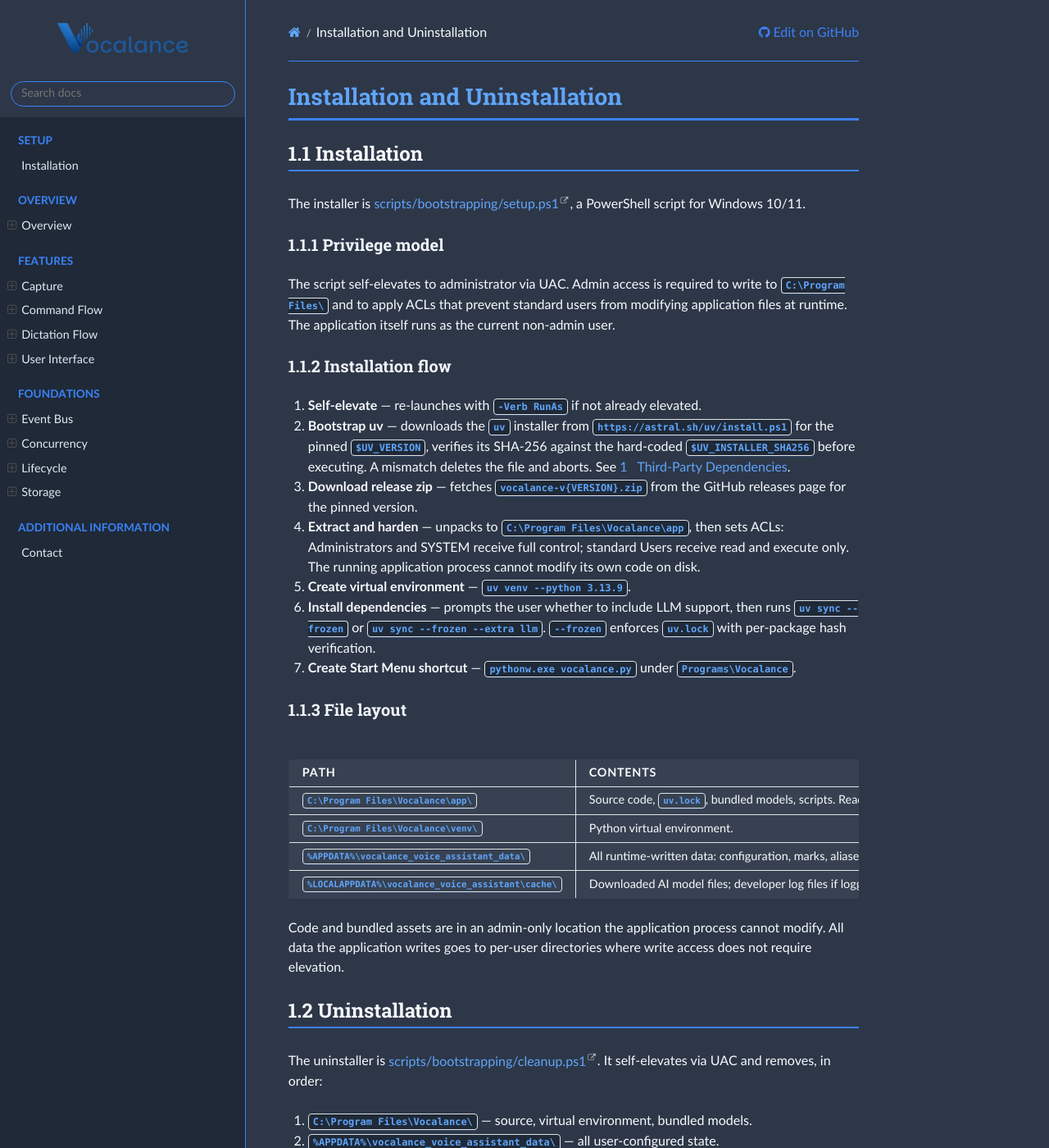
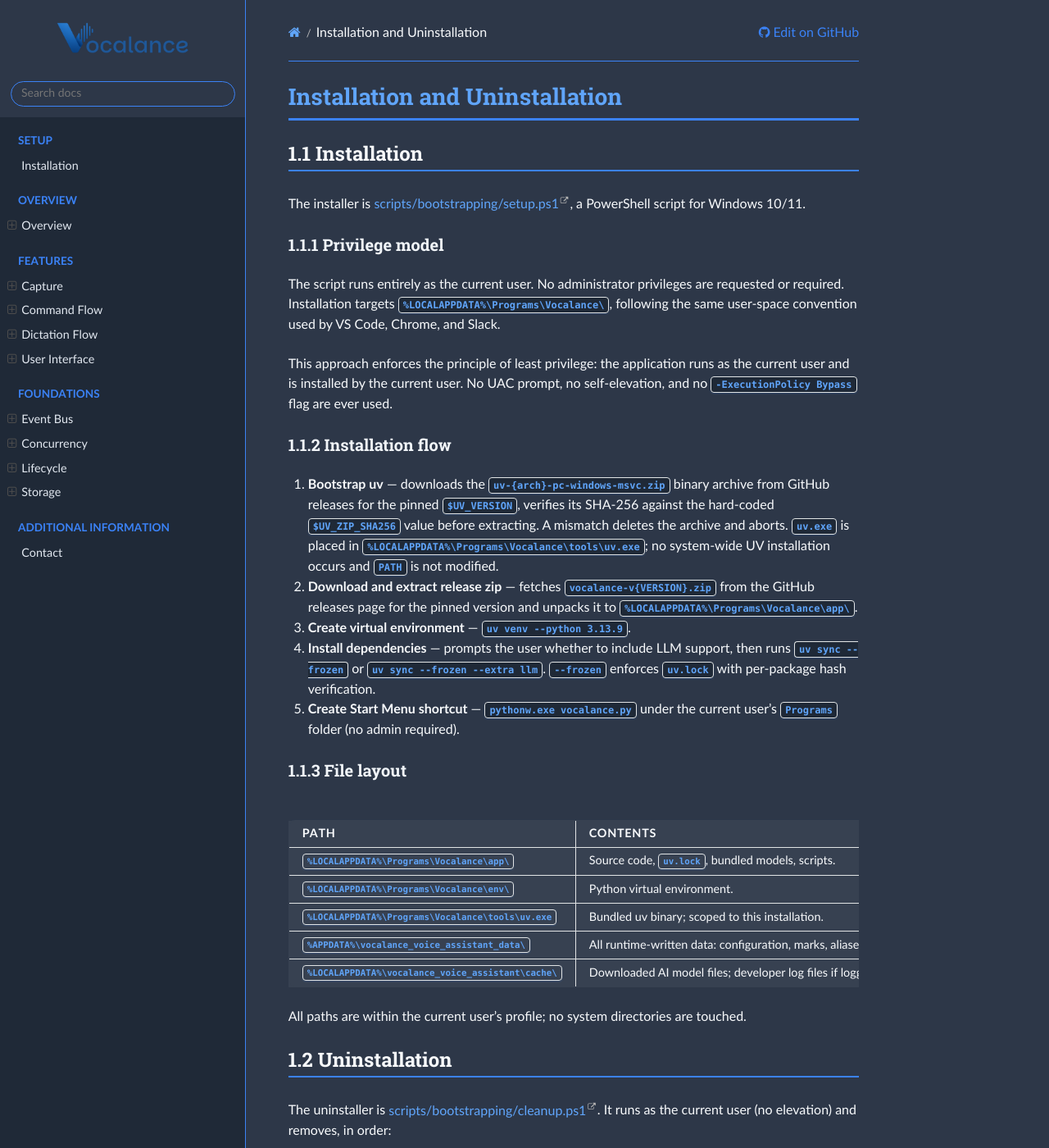
Before and after one commit to rick12000/vocalance, a Sphinx documentation site: the page built from docs/security/installation_uninstallation.rst, in a window 1280 px wide and 1400 px high. Shown: the whole window at 82% size. Built offline with Sphinx 7.4.7 and the Read the Docs theme 3.1.0, drawn with Linux system fonts in a browser that asks for light colours; some of the changed text lies outside the part shown.

Commit message:
update setup process

```diff
--- a/docs/security/installation_uninstallation.rst
+++ b/docs/security/installation_uninstallation.rst
@@ -13,38 +13,36 @@ a PowerShell script for Windows 10/11.
 Privilege model
 ---------------
 
-The script self-elevates to administrator via UAC. Admin access is required to
-write to ``C:\Program Files\`` and to apply ACLs that prevent standard users
-from modifying application files at runtime. The application itself runs as the
-current non-admin user.
+The script runs entirely as the current user. No administrator privileges are
+requested or required. Installation targets ``%LOCALAPPDATA%\Programs\Vocalance\``,
+following the same user-space convention used by VS Code, Chrome, and Slack.
+
+This approach enforces the principle of least privilege: the application runs as
+the current user and is installed by the current user. No UAC prompt, no
+self-elevation, and no ``-ExecutionPolicy Bypass`` flag are ever used.
 
 Installation flow
 -----------------
 
-1. **Self-elevate** — re-launches with ``-Verb RunAs`` if not already elevated.
+1. **Bootstrap uv** — downloads the ``uv-{arch}-pc-windows-msvc.zip`` binary
+   archive from GitHub releases for the pinned ``$UV_VERSION``, verifies its
+   SHA-256 against the hard-coded ``$UV_ZIP_SHA256`` value before extracting.
+   A mismatch deletes the archive and aborts. ``uv.exe`` is placed in
+   ``%LOCALAPPDATA%\Programs\Vocalance\tools\uv.exe``; no system-wide UV
+   installation occurs and ``PATH`` is not modified.
 
-2. **Bootstrap uv** — downloads the ``uv`` installer from
-   ``https://astral.sh/uv/install.ps1`` for the pinned ``$UV_VERSION``,
-   verifies its SHA-256 against the hard-coded ``$UV_INSTALLER_SHA256`` before
-   executing. A mismatch deletes the file and aborts. See
-   :doc:`third_party_dependencies`.
+2. **Download and extract release zip** — fetches ``vocalance-v{VERSION}.zip``
+   from the GitHub releases page for the pinned version and unpacks it to
+   ``%LOCALAPPDATA%\Programs\Vocalance\app\``.
 
-3. **Download release zip** — fetches ``vocalance-v{VERSION}.zip`` from the
-   GitHub releases page for the pinned version.
+3. **Create virtual environment** — ``uv venv --python 3.13.9``.
 
-4. **Extract and harden** — unpacks to ``C:\Program Files\Vocalance\app``, then
-   sets ACLs: Administrators and SYSTEM receive full control; standard Users
-   receive read and execute only. The running application process cannot modify
-   its own code on disk.
-
-5. **Create virtual environment** — ``uv venv --python 3.13.9``.
-
-6. **Install dependencies** — prompts the user whether to include LLM support,
+4. **Install dependencies** — prompts the user whether to include LLM support,
    then runs ``uv sync --frozen`` or ``uv sync --frozen --extra llm``.
    ``--frozen`` enforces ``uv.lock`` with per-package hash verification.
 
-7. **Create Start Menu shortcut** — ``pythonw.exe vocalance.py`` under
-   ``Programs\Vocalance``.
+5. **Create Start Menu shortcut** — ``pythonw.exe vocalance.py`` under the
+   current user's ``Programs`` folder (no admin required).
 
 File layout
 -----------
@@ -56,29 +54,30 @@ File layout
 
    * - Path
      - Contents
-   * - ``C:\Program Files\Vocalance\app\``
+   * - ``%LOCALAPPDATA%\Programs\Vocalance\app\``
      - Source code, ``uv.lock``, bundled models, scripts.
-       Read-only for standard users (ACL-enforced).
-   * - ``C:\Program Files\Vocalance\venv\``
+   * - ``%LOCALAPPDATA%\Programs\Vocalance\env\``
      - Python virtual environment.
+   * - ``%LOCALAPPDATA%\Programs\Vocalance\tools\uv.exe``
+     - Bundled uv binary; scoped to this installation.
    * - ``%APPDATA%\vocalance_voice_assistant_data\``
      - All runtime-written data: configuration, marks, aliases, commands,
        activity logs. Created by the application on first launch.
    * - ``%LOCALAPPDATA%\vocalance_voice_assistant\cache\``
      - Downloaded AI model files; developer log files if logging is enabled.
 
-Code and bundled assets are in an admin-only location the application process
-cannot modify. All data the application writes goes to per-user directories
-where write access does not require elevation.
+All paths are within the current user's profile; no system directories are
+touched.
 
 Uninstallation
 ==============
 
 The uninstaller is
 `scripts/bootstrapping/cleanup.ps1 <https://github.com/rick12000/vocalance/blob/main/scripts/bootstrapping/cleanup.ps1>`_.
-It self-elevates via UAC and removes, in order:
+It runs as the current user (no elevation) and removes, in order:
 
-1. ``C:\Program Files\Vocalance\`` — source, virtual environment, bundled models.
+1. ``%LOCALAPPDATA%\Programs\Vocalance\`` — source, virtual environment, bundled
+   uv binary.
 2. ``%APPDATA%\vocalance_voice_assistant_data\`` — all user-configured state.
 3. The Start Menu shortcut.
 
```
Also changed, not shown: docs/security/security_assumptions.rst (+12 -9 lines), docs/security/third_party_dependencies.rst (+26 -20 lines), 4 other files.
